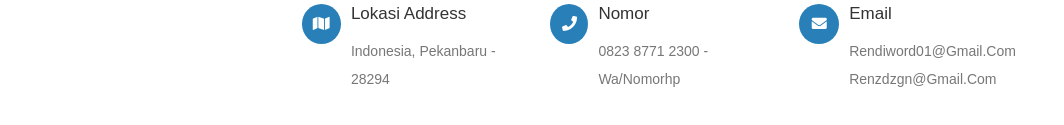
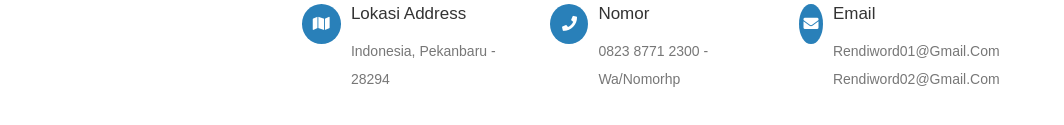
Before and after one commit to Rennd9/RendySite, a plain HTML site: page index.html in a window 1280 px wide. Shown: the part 549-674 px from the top of the page, without its empty margins (135-1199 px from the left). Drawn offline with nearby package versions, Linux system fonts and the light colour scheme.

Commit message:
Update index.html

```diff
--- a/index.html
+++ b/index.html
@@ -93,8 +93,7 @@
                     <div class="info">
                         <h3>email</h3>
                         <p>rendiword01@gmail.com
-                            <br/>
-                            renzdzgn@gmail.com
+                            rendiword02@gmail.com
                         </p>
                     </div>
                 </div>
```
